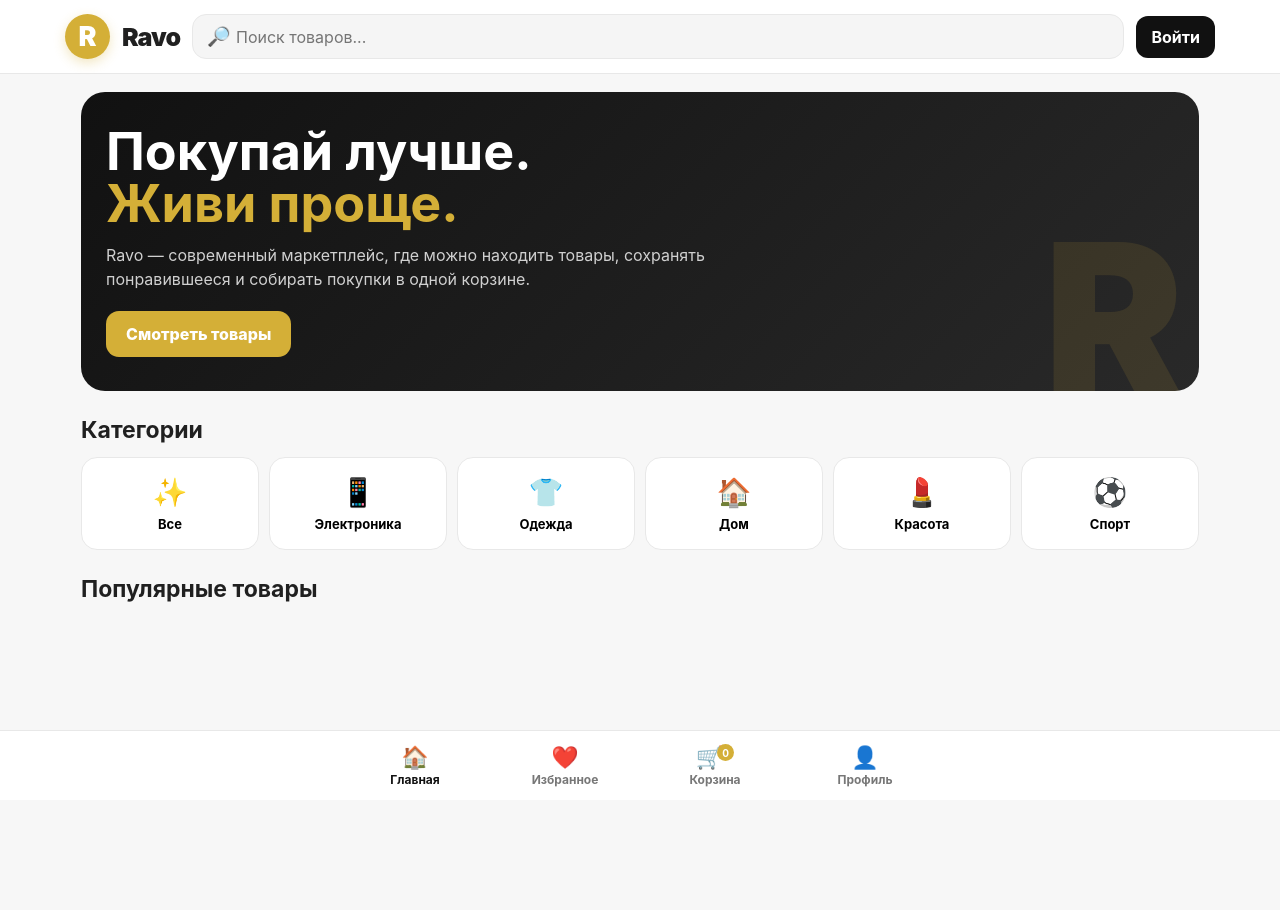
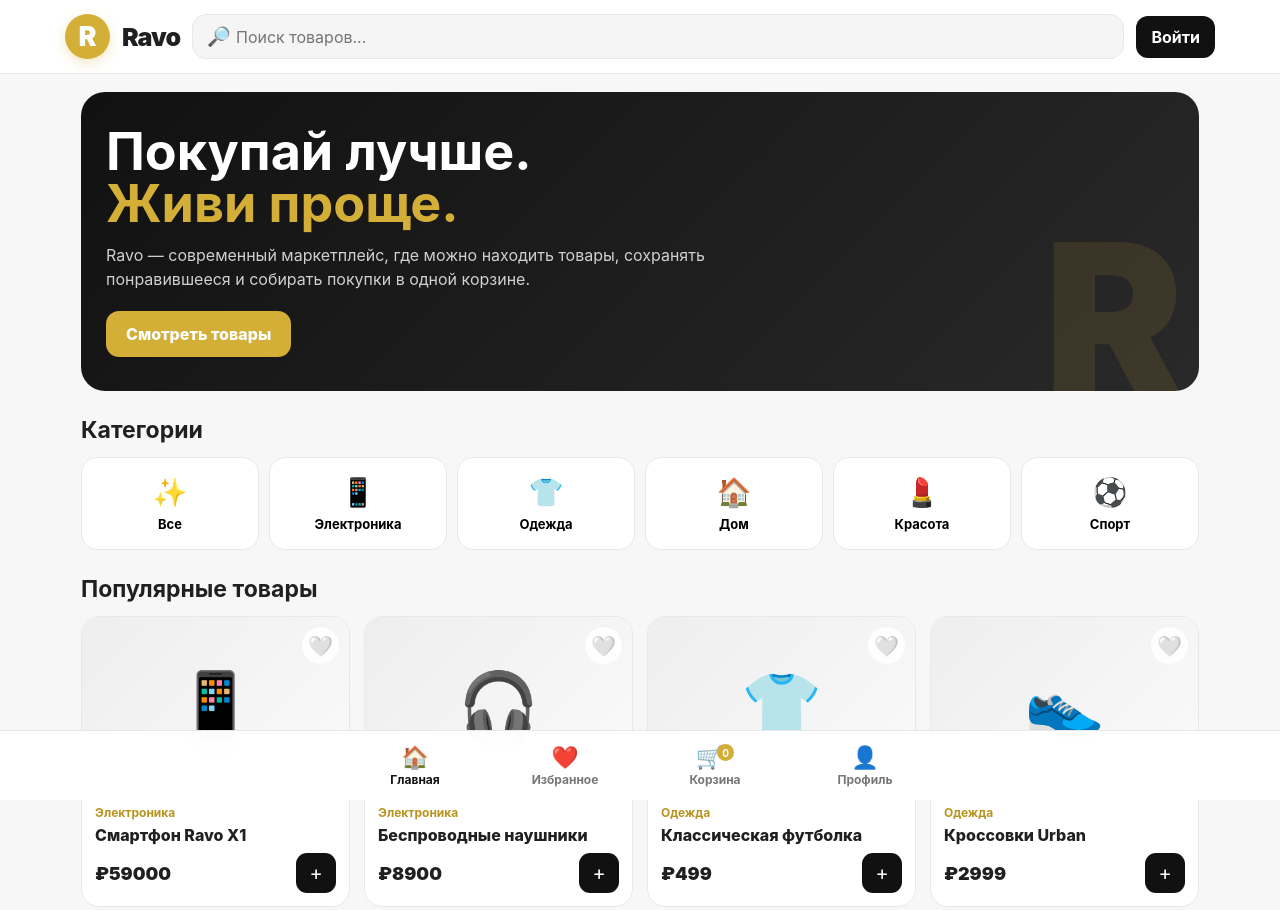
Before and after one commit to raviloper08-cell/ravo, a plain HTML site: page index.html in a window 1280 px wide. Shown: the top 910 px of the page. Before the commit the page ends 800 px from the top, so only its background shows below. Drawn offline with Linux system fonts and the light colour scheme.

Commit message:
Update index.html

```diff
--- a/index.html
+++ b/index.html
@@ -754,7 +754,7 @@
     id: 1,
         name: "Смартфон Ravo X1",
         category: "Электроника",
-        price: 59 000,
+        price: 59000,
         emoji: "📱"
       },
       {
@@ -852,7 +852,7 @@
         id: 15,
         name: "Парфюм Ravo",
         category: "Красота",
-        price: 1 200 00,
+        price: 120000,
         emoji: "🌸"
       },
       {
@@ -875,7 +875,7 @@
         category: "Спорт",
         price: 5999,
         emoji: "⚽"
-      }
+      },
 
     {
   id: 19,
```
